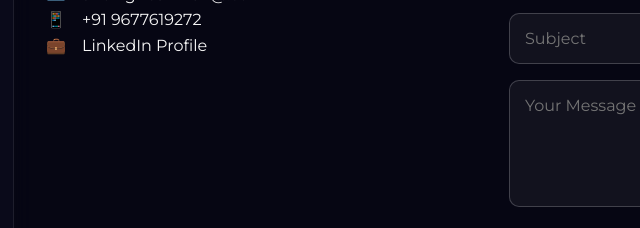
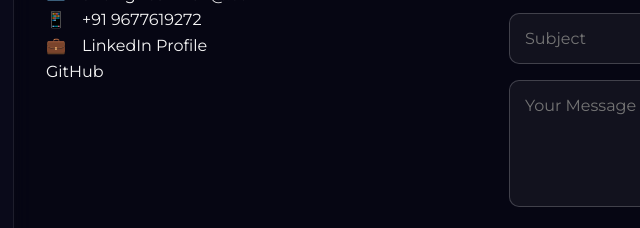
Before and after one commit to SivavigneshM-dev/3DWebsite, a plain HTML site: page index.html in a window 1280 px wide. Shown: the part 4108-4336 px from the top of the page, 147-787 px from the left. Drawn offline with nearby package versions, Linux system fonts and the light colour scheme; animation ran at ten frames a second.

Commit message:
git hub link updated

```diff
--- a/index.html
+++ b/index.html
@@ -213,6 +213,8 @@
                                     9677619272</a></div>
                             <div class="contact-item">💼<a href="https://www.linkedin.com/in/siva-vignesh-135318298"
                                     target="_blank" class="contact-link">LinkedIn Profile</a></div>
+                            <div class="contact-item"><a href="https://github.com/SivavigneshM-dev"
+                                    target="_blank" class="contact-link">GitHub</a></div>
                         </div>
                     </div>
                     <form class="contact-form">
```
